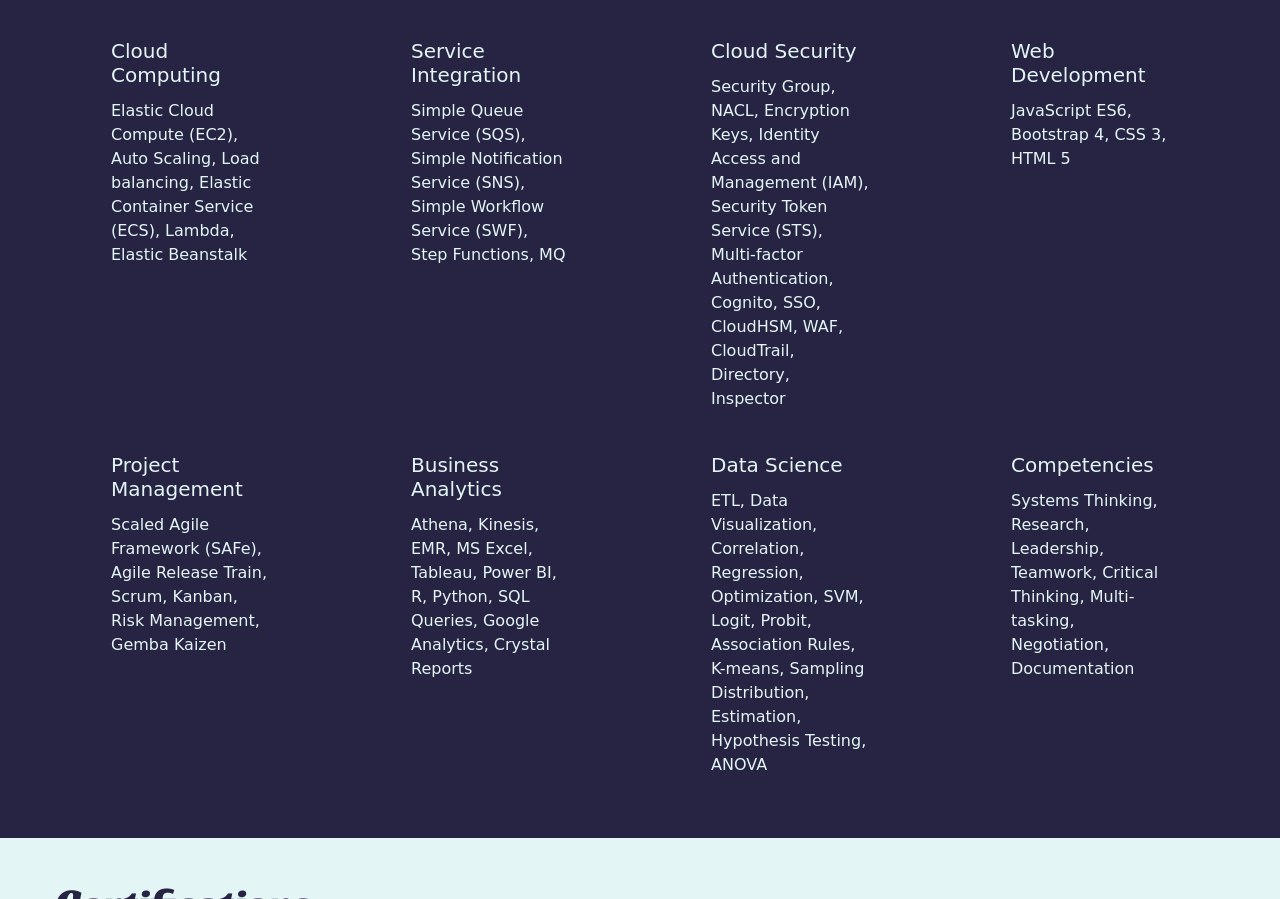
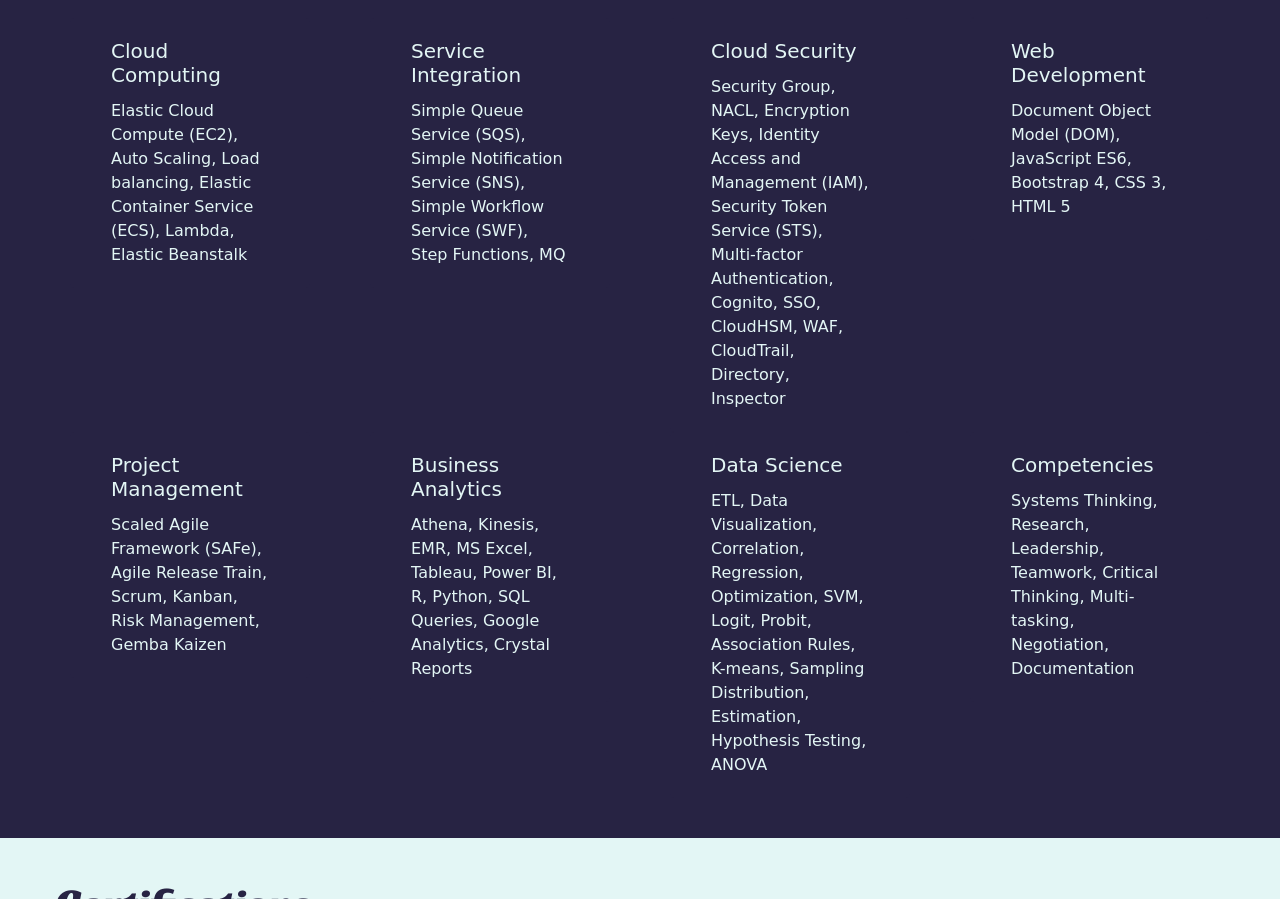
Before and after one commit to rishiebothra/know-me-a-little-better, a plain HTML site: page index.html in a window 1280 px wide. Shown: the part 1802-2701 px from the top of the page. Drawn offline with nearby package versions, Linux system fonts and the light colour scheme; a web font is replaced by a local one.

Commit message:
Update index.html
Added document object model to web dev

```diff
--- a/index.html
+++ b/index.html
@@ -179,7 +179,7 @@
         <div class="card">
           <div class="card-body">
             <h5 class="card-title">Web Development</h5>
-            <p class="card-text">JavaScript ES6, Bootstrap 4, CSS 3, HTML 5</p>
+            <p class="card-text">Document Object Model (DOM), JavaScript ES6, Bootstrap 4, CSS 3, HTML 5</p>
           </div>
         </div>
       </div>
```
